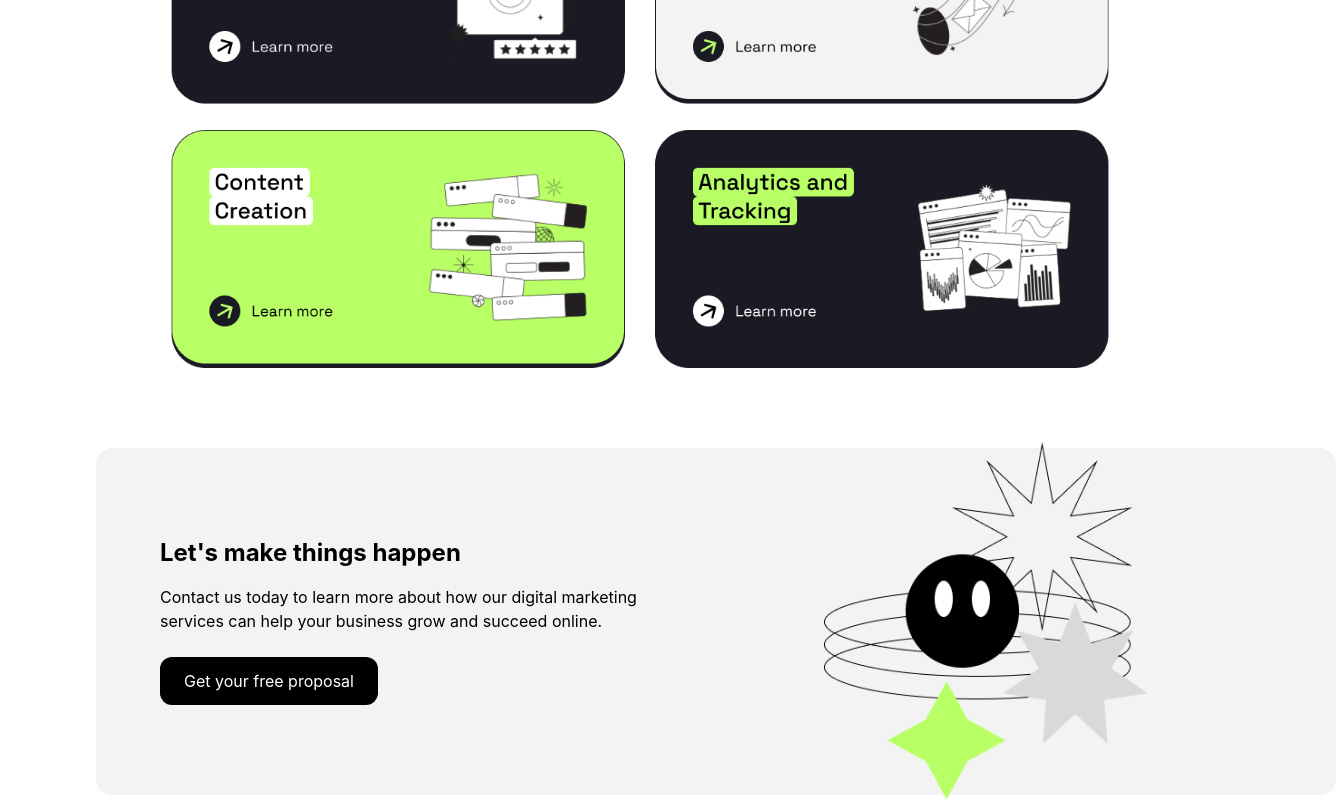
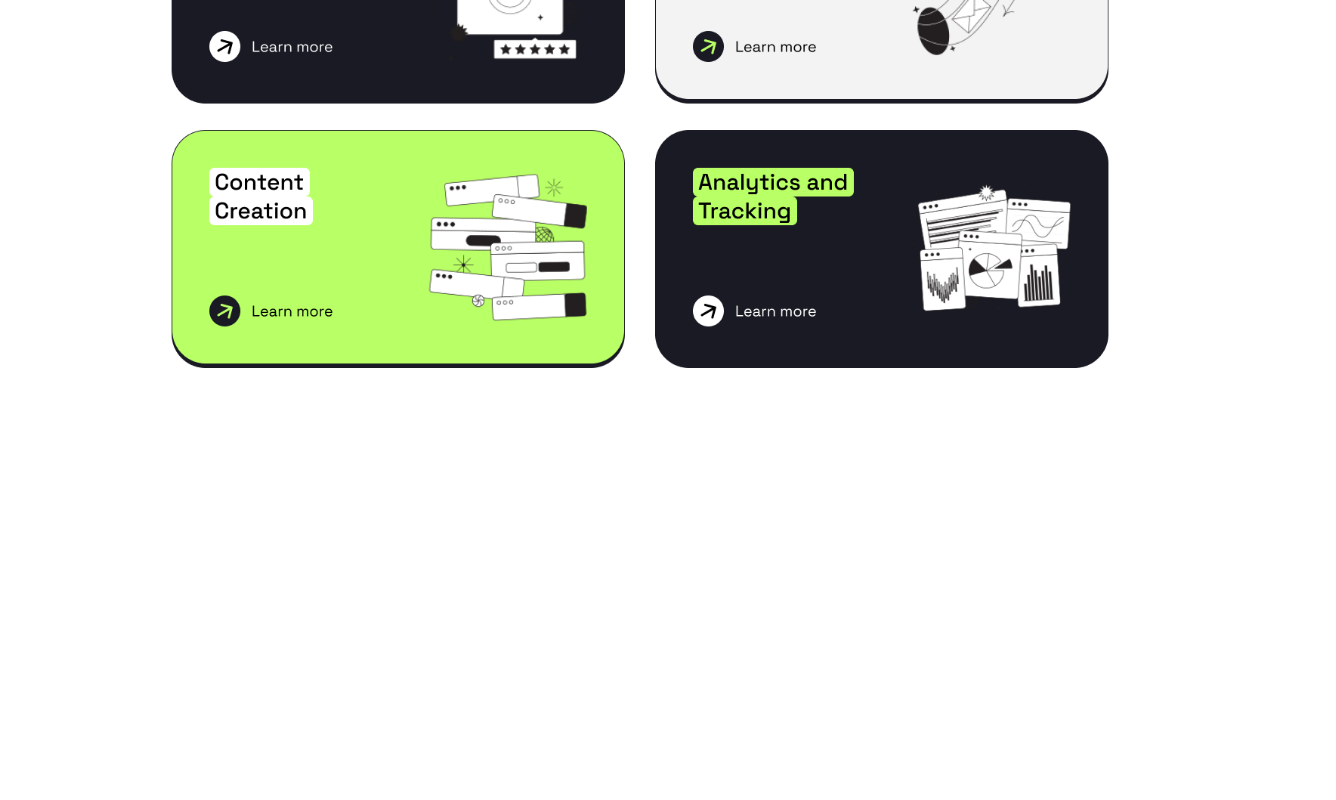
Before and after one commit to nnennafavour/same-fig-project-1, a React (Vite) app in the folder vite-project/: page /services in a window 1280 px wide. Shown: the part 575-1375 px from the top of the page, 1336 px wide, since content can reach past the window. After the commit the page ends 943 px from the top, so only its background shows below. Built offline with nearby package versions, Linux system fonts and the light colour scheme.

Commit message:
fix my code

```diff
--- a/vite-project/src/Components/Services.jsx
+++ b/vite-project/src/Components/Services.jsx
@@ -19,41 +19,14 @@ const Services = () => {
       </div>
 
       {/* Services Image */}
-
       <img
         src={Servicesblock}
         alt="services"
         className="mt-12 w-full max-w-[1240px] mx-auto"
       />
 
+      {/* CTA */}
 
-      {/* CTA */}
-      <div className="bg-[#F3F3F3] rounded-2xl mt-20 p-8 md:p-16 w-[1240px] h-[347px] mx-auto flex flex-col md:flex-row items-center justify-between gap-10">
-
-        <div className="max-w-lg">
-          <h2 className="text-xl md:text-2xl font-bold">
-            Let's make things happen
-          </h2>
-
-          <p className="mt-4">
-            Contact us today to learn more about how our digital marketing
-            services can help your business grow and succeed online.
-          </p>
-
-          <button className="mt-6 px-6 py-3 bg-black text-white rounded-xl">
-            Get your free proposal
-          </button>
-        </div>
-
-
-        <img
-          src={Frame19}
-          alt="frame"
-          className="w-full max-w-md"
-        />
-
-
-      </div>
     </section>
   );
 };
```
